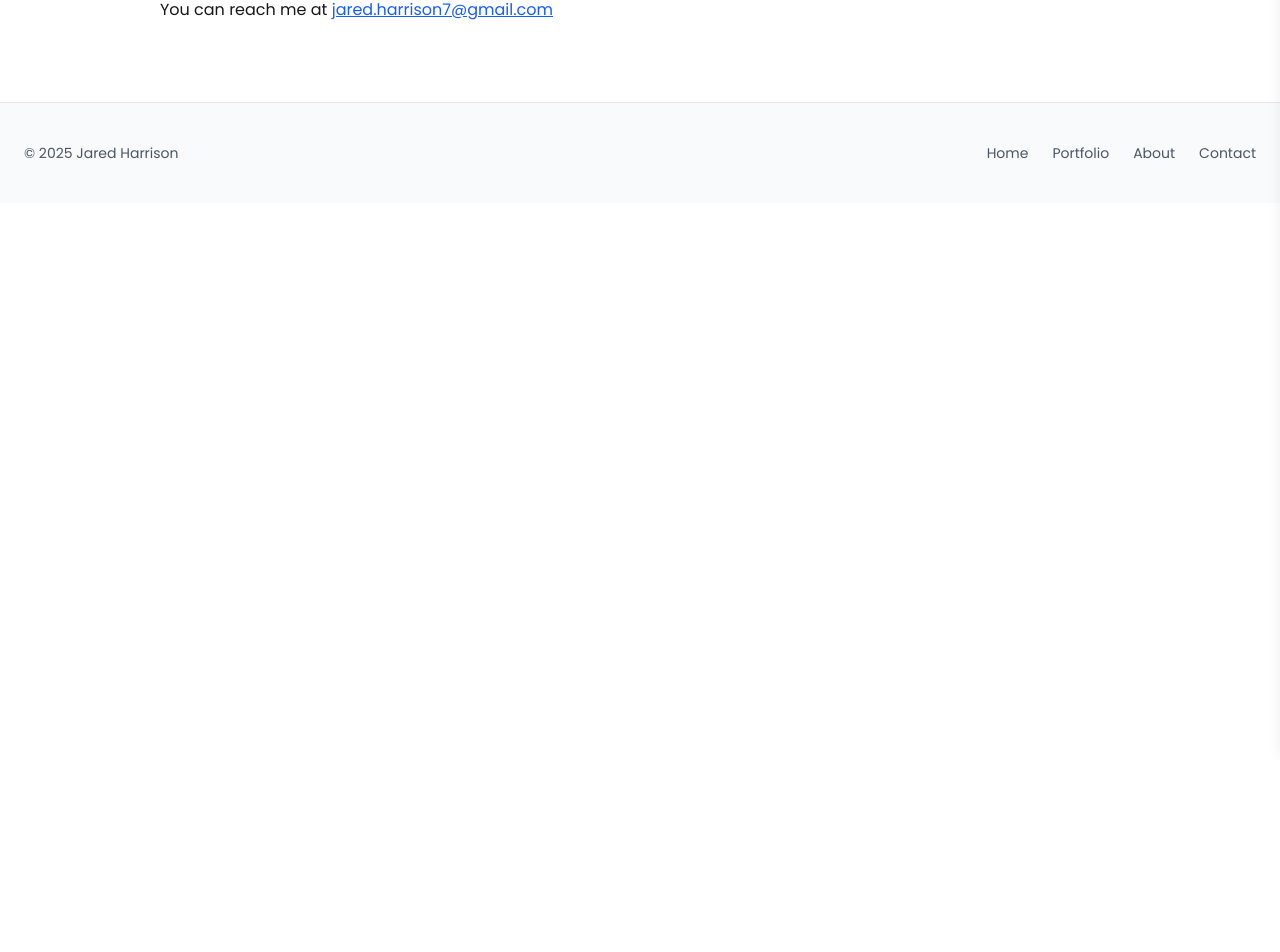
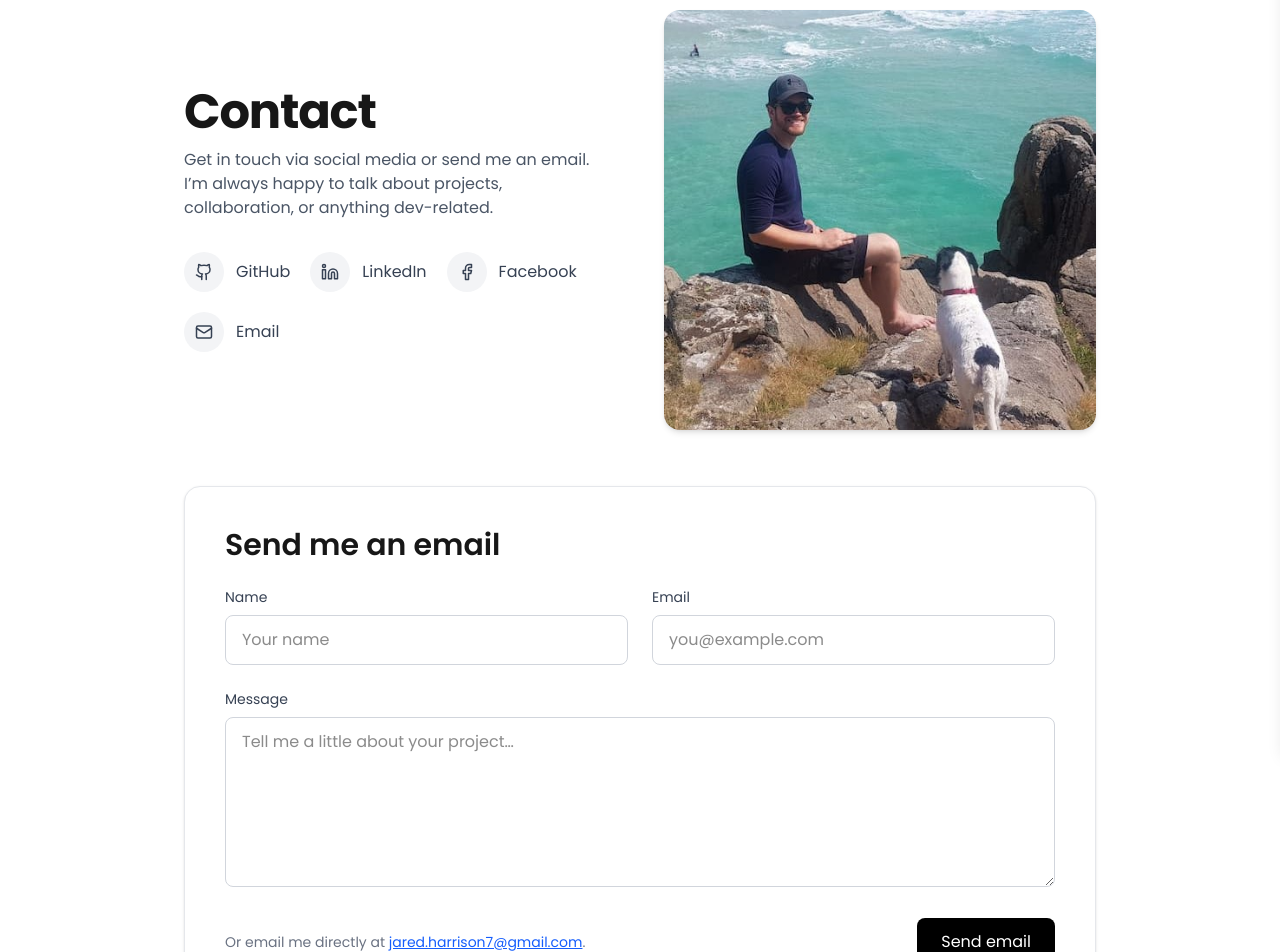
Before and after one commit to Jared-Ha/Portfolio-2025, a Next.js app: page /contact in a window 1280 px wide. Shown: the part 130-1082 px from the top of the page. Before the commit the page ends 800 px from the top, so only its background shows below. Built offline with nearby package versions, Linux system fonts and the light colour scheme.

Commit message:
add contact page logic (using netlify forms etc)

```diff
--- a/src/app/contact/page.js
+++ b/src/app/contact/page.js
@@ -1,16 +1,162 @@
+"use client";
+
+import Image from "next/image";
+import Link from "next/link";
+import { Github, Linkedin, Facebook, Mail } from "lucide-react";
+import { useSearchParams } from "next/navigation";
+
 export default function Contact() {
+  const socialLinks = [
+    { href: "https://github.com/Jared-Ha", label: "GitHub", icon: Github },
+    {
+      href: "https://www.linkedin.com/in/jaredharrison7/",
+      label: "LinkedIn",
+      icon: Linkedin,
+    },
+    { href: "https://www.facebook.com/", label: "Facebook", icon: Facebook },
+    { href: "mailto:jared.harrison7@gmail.com", label: "Email", icon: Mail },
+  ];
+
+  const searchParams = useSearchParams();
+  const success = searchParams.get("success") === "true";
+
   return (
-    <section>
-      <h2 className="text-3xl font-bold mb-4">Contact</h2>
-      <p>
-        You can reach me at{" "}
+    <section className="max-w-6xl mx-auto px-6 py-16 space-y-14">
+      {/* Top hero: text + socials left, photo right */}
+      <div className="grid md:grid-cols-2 gap-10 md:gap-12 items-center">
+        <div>
+          <h1 className="text-5xl font-extrabold tracking-tight mb-3">
+            Contact
+          </h1>
+          <p className="text-gray-600 mb-8">
+            Get in touch via social media or send me an email. I’m always happy
+            to talk about projects, collaboration, or anything dev-related.
+          </p>
+
+          <ul className="flex flex-wrap gap-5">
+            {socialLinks.map(({ href, label, icon: Icon }) => (
+              <li key={label}>
+                <Link
+                  href={href}
+                  target={href.startsWith("http") ? "_blank" : undefined}
+                  rel={
+                    href.startsWith("http") ? "noopener noreferrer" : undefined
+                  }
+                  className="group inline-flex items-center gap-3"
+                >
+                  <span className="grid place-items-center w-10 h-10 rounded-full bg-gray-100 text-gray-700 group-hover:bg-gray-200 transition">
+                    <Icon size={18} />
+                  </span>
+                  <span className="text-gray-700 group-hover:underline">
+                    {label}
+                  </span>
+                </Link>
+              </li>
+            ))}
+          </ul>
+        </div>
+
+        {/* Photo: use any landscape or portrait image you like */}
+        <div className="relative w-full overflow-hidden rounded-2xl shadow-md">
+          {/* Replace with your preferred image path */}
+          <Image
+            src="/images/jared-dog-2.jpg"
+            alt="Jared on the coast"
+            width={1200}
+            height={900}
+            className="w-full h-[260px] sm:h-[320px] md:h-[360px] lg:h-[420px] object-cover"
+            priority
+          />
+        </div>
+      </div>
+
+      {/* Form card */}
+      <div className="bg-white border border-gray-200 rounded-2xl p-6 md:p-10 shadow-sm">
+        <h2 className="text-3xl font-semibold mb-6">Send me an email</h2>
+
+        <form
+          name="contact"
+          method="POST"
+          data-netlify="true"
+          data-netlify-honeypot="bot-field"
+          action="/contact?success=true"
+          className="grid gap-6"
+        >
+          {/* Required hidden fields for Netlify */}
+          <input type="hidden" name="form-name" value="contact" />
+          <p className="hidden">
+            <label>
+              Don’t fill this out if you’re human: <input name="bot-field" />
+            </label>
+          </p>
+
+          <div className="grid md:grid-cols-2 gap-6">
+            <div>
+              <label className="block text-sm font-medium text-gray-700 mb-2">
+                Name
+              </label>
+              <input
+                type="text"
+                name="name"
+                required
+                className="w-full rounded-lg border border-gray-300 px-4 py-3 focus:outline-none focus:ring-2 focus:ring-blue-500"
+                placeholder="Your name"
+              />
+            </div>
+
+            <div>
+              <label className="block text-sm font-medium text-gray-700 mb-2">
+                Email
+              </label>
+              <input
+                type="email"
+                name="email"
+                required
+                className="w-full rounded-lg border border-gray-300 px-4 py-3 focus:outline-none focus:ring-2 focus:ring-blue-500"
+                placeholder="you@example.com"
+              />
+            </div>
+          </div>
+
+          <div>
+            <label className="block text-sm font-medium text-gray-700 mb-2">
+              Message
+            </label>
+            <textarea
+              name="message"
+              rows={6}
+              required
+              className="w-full rounded-lg border border-gray-300 px-4 py-3 focus:outline-none focus:ring-2 focus:ring-blue-500"
+              placeholder="Tell me a little about your project…"
+            />
+          </div>
+          {success && (
+            <p className="text-green-600 text-sm mt-2">
+              Thanks! Your message has been sent. I'll reply within 24h.
+            </p>
+          )}
+
+          <div className="flex items-center justify-between gap-4">
+            <p className="text-sm text-gray-500">
+              Or email me directly at{" "}
               <a
                 className="text-blue-600 underline"
                 href="mailto:jared.harrison7@gmail.com"
               >
                 jared.harrison7@gmail.com
               </a>
+              .
             </p>
+            <button
+              type="submit"
+              className="ml-auto inline-flex items-center justify-center rounded-lg bg-black text-white px-6 py-3 font-medium
+             hover:bg-gray-800 active:bg-gray-900 transition cursor-pointer"
+            >
+              Send email
+            </button>
+          </div>
+        </form>
+      </div>
     </section>
   );
 }
```
Lines whose indentation alone changed are shown as unchanged.
